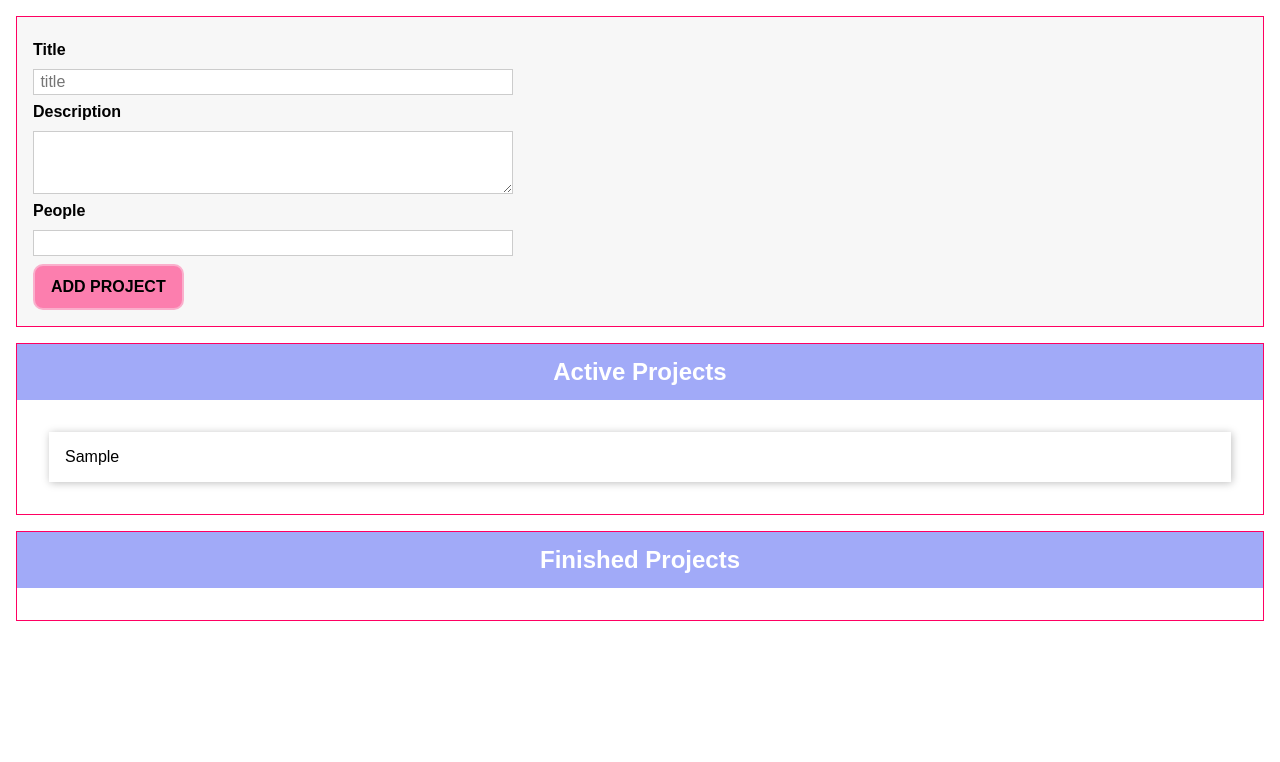
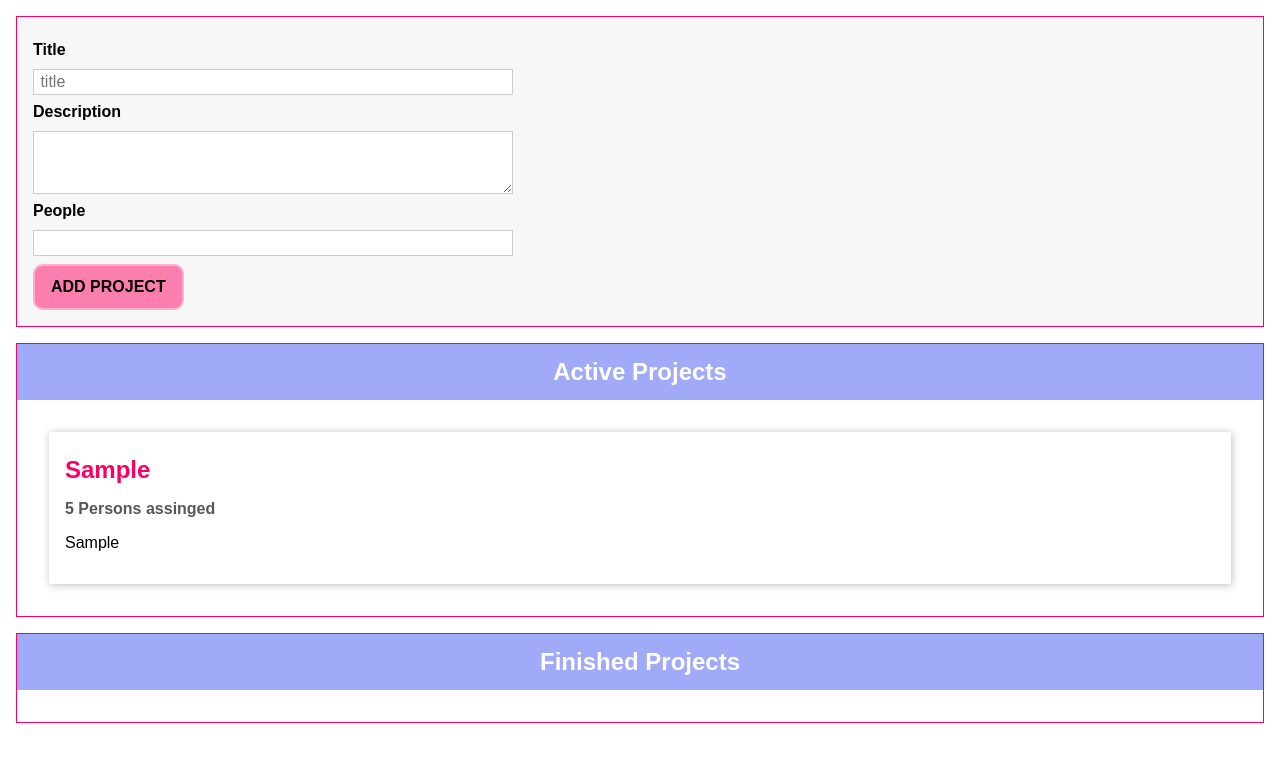
Before and after one commit to Turut4/Drag-Drop-TS, a website with bundled scripts: page index.html in a window 1280 px wide. Both pictures are taken after typing "Sample", "Sample", "5" into the empty fields and a click on the button "ADD PROJECT". Built offline with nearby package versions, Linux system fonts and the light colour scheme.

Commit message:
atribuindo novas funcionalidades as anotações dos projetos

```diff
--- a/index.html
+++ b/index.html
@@ -27,7 +27,11 @@
       </form>
     </template>
     <template id="single-project">
-      <li></li>
+      <li>
+        <h2></h2>
+        <h3></h3>
+        <p></p>
+      </li>
     </template>
     <template id="project-list">
       <section class="projects">
--- a/src/app.ts
+++ b/src/app.ts
@@ -1,18 +1,29 @@
-//Project type
+//Project types
 enum ProjectStatus {Active = 'Active', Finished = 'Finished'}
+
 class Project{
     constructor(public id:string, public title:string, public description:string, public people: number, public status: ProjectStatus){}
 }
 
-type Listeners = (item: Project[])=> void;
+type Listeners<T> = (item: T[])=> void;
+
+//State class
+class State<T>{
+    protected listeners:Listeners<T>[] = [];
+
+    addListener(listenerFn: Listeners<T>){
+        this.listeners.push(listenerFn)
+    }
+}
+
 //Porject state managment
-class ProjectState{
-    private listeners:Listeners[] = [];
+class ProjectState extends State<Project>{
+
     private projects: Project[] = [];
     private static instance:ProjectState;
 
-    addListener(listenerFn: Listeners){
-        this.listeners.push(listenerFn)
+    private constructor(){
+        super()
     }
 
     static getInstance():ProjectState{
@@ -22,6 +33,7 @@ class ProjectState{
         }
         return this.instance
     }
+
 
     addProject(title:string, desciption:string, numOfPeople: number){
         const newProject = new Project(Math.random().toString(), title, desciption, numOfPeople, ProjectStatus.Active)
@@ -81,81 +93,117 @@ function autobind(
     };
     return adjDescriptior
 }
-//Project
 
-class ProjectList{
+//Base class components
+abstract class Components<T extends HTMLElement, U extends HTMLElement>{
     templateElement: HTMLTemplateElement;
-    hostElement: HTMLDivElement;
-    element: HTMLElement;
+    hostElement: U;
+    element: T;
+
+    constructor(tempelateId:string, hostElementId:string, insertAtSart:boolean, newElementId?: string  ){
+        this.templateElement = document.getElementById(tempelateId)! as HTMLTemplateElement;
+        this.hostElement = document.getElementById(hostElementId)! as U;
+        const importedNode = document.importNode(this.templateElement.content, true);;
+        this.element = importedNode.firstElementChild as T;
+        if(newElementId){
+            this.element.id = newElementId;
+        }
+        this.attach(insertAtSart);
+
+    }
+    private attach(insertAtSart:Boolean){
+        this.hostElement.insertAdjacentElement(insertAtSart === true ? 'afterbegin':'beforeend', this.element);
+    }
+
+    abstract configure():void;
+    abstract renderContent():void;
+}
+//ProjectItem class
+class ProjectItem extends Components<HTMLUListElement, HTMLLIElement>{
+    private project: Project;
+
+    get persons(){
+        if(this.project.people === 1){
+            return '1 Person'
+        }else{
+            return `${this.project.people} Persons`
+        }
+    }
+
+    constructor(hostId:string, project:Project){
+        super('single-project', hostId, false, project.id)
+        this.project = project
+
+        this.configure();
+        this.renderContent();
+    }
+    configure() {
+
+    }
+    renderContent() {
+        this.element.querySelector('h2')!.textContent = this.project.title;
+        this.element.querySelector('h3')!.textContent = this.persons +' assinged';
+        this.element.querySelector('p')!.textContent = this.project.description;
+    }
+
+}
+//Project list generator
+class ProjectList extends Components<HTMLElement, HTMLDivElement>{
     assignedProjects:Project[];
+
     constructor(private type:ProjectStatus){
-        this.templateElement = document.getElementById('project-list')! as HTMLTemplateElement;
-        this.hostElement = document.getElementById('app')! as HTMLDivElement;
+        super('project-list', 'app', false,`${type}-projects`);
+        this.assignedProjects = []
+        this.renderContent();
+        this.renderProjects();
 
-        const importedNode = document.importNode(this.templateElement.content, true);
-        this.element = importedNode.firstElementChild as HTMLElement
-        this.element.id = `${this.type}-project`
+        this.configure()
+        this.renderContent()
+    }
 
-        this.assignedProjects = []
-
+    configure(): void {
         projectState.addListener((projects: Project[]) => {
             const relevantProjects = projects.filter(prj => prj.status === this.type);
             this.assignedProjects = relevantProjects;
             this.renderProjects();
         })
 
-        this.attach();
-        this.renderContent();
-        this.renderProjects()
+    }
+
+    renderContent(){
+        const listId = `${this.type}-project-list`
+        this.element.querySelector('ul')!.id = listId
+        this.element.querySelector('h2')!.textContent = this.type + ' Projects'
     }
 
     private renderProjects(){
         const listEl = document.getElementById(`${this.type}-project-list`)! as HTMLUListElement
         listEl.innerHTML = ''
         for(const prjItem of this.assignedProjects){
-            const listItem = document.createElement('li');
-            listItem.textContent = prjItem.title;
-            listEl.appendChild(listItem);
+            new ProjectItem(this.element.querySelector('ul')!.id, prjItem)
+
         }
-
 
 
     }
 
-    private renderContent(){
-        const listId = `${this.type}-project-list`
-        this.element.querySelector('ul')!.id = listId
-        this.element.querySelector('h2')!.textContent = this.type + ' Projects'
-    }
 
-    private attach(){
-        this.hostElement.insertAdjacentElement('beforeend', this.element)
-    }
 }
 
 
-class ProjectInput{
-    templateElement: HTMLTemplateElement;
-    hostElement: HTMLDivElement;
-    element: HTMLFormElement;
+class ProjectInput extends Components<HTMLFormElement, HTMLDivElement>{
+
     titleInputElement: HTMLInputElement;
     descriptionInputElement:HTMLInputElement;
     peopleInputElement:HTMLInputElement;
 
     constructor(){
-        this.templateElement = document.getElementById('project-input')! as HTMLTemplateElement;
-        this.hostElement = document.getElementById('app')! as HTMLDivElement;
-
-        const importedNode = document.importNode(this.templateElement.content, true);
-        this.element = importedNode.firstElementChild as HTMLFormElement;
-        this.element.id = 'user-input'
-
+        super('project-input', 'app',true ,'user-input')
         this.titleInputElement = this.element.querySelector('#title') as HTMLInputElement;
         this.descriptionInputElement = this.element.querySelector('#description') as HTMLInputElement;
         this.peopleInputElement = this.element.querySelector('#people') as HTMLInputElement;
 
         this.configure()
-        this.attach()
     }
 
     private gatherUserInput():[string,string,number] | undefined{
@@ -193,6 +241,11 @@ class ProjectInput{
             return [enteredTitle, enteredDescripton, +enteredPeople]
         }
     }
+    renderContent(){}
+
+    configure(){
+        this.element.addEventListener('submit', this.submitHandler)
+    }
 
     private clearInput(){
         this.titleInputElement.value = ''
@@ -212,13 +265,7 @@ class ProjectInput{
         this.clearInput();
     }
 
-    private configure(){
-        this.element.addEventListener('submit', this.submitHandler)
-    }
 
-    private attach(){
-        this.hostElement.insertAdjacentElement('afterbegin', this.element)
-    }
 }
 const prjInput = new ProjectInput();
 const activePrjList = new ProjectList(ProjectStatus.Active);
```
